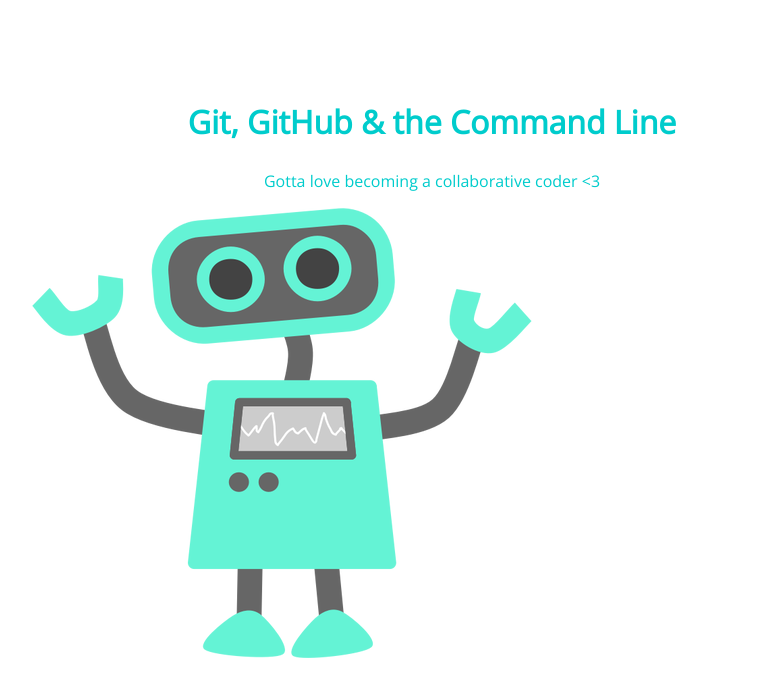
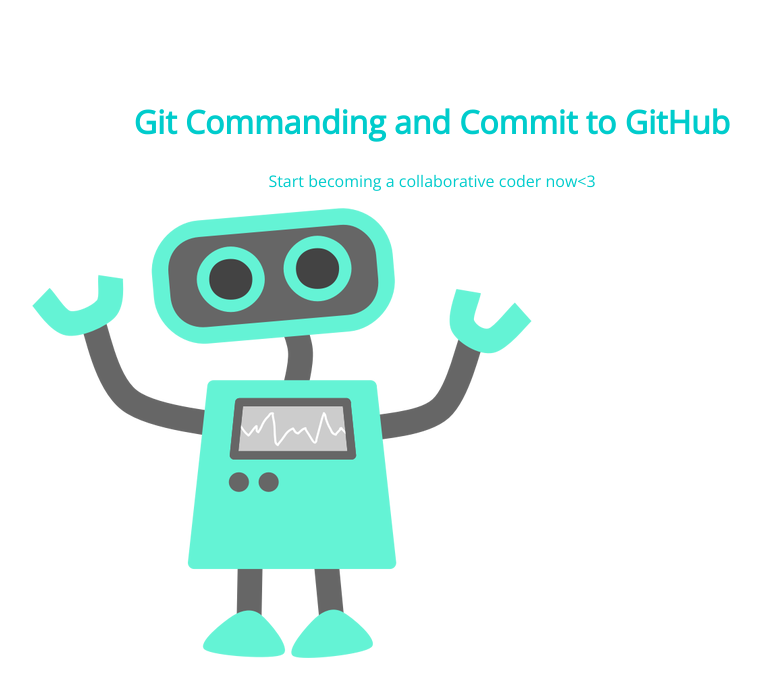
Before and after one commit to boeschthomas/105-project, a plain HTML site: page index.html in a window 1280 px wide. Shown: the whole page, without its empty margins (208-969 px from the left). Drawn offline with nearby package versions, Linux system fonts and the light colour scheme.

Commit message:
changed header and paragraph

```diff
--- a/index.html
+++ b/index.html
@@ -8,8 +8,8 @@
 </head>
 <body>
 	<section>
-		<h1>Git, GitHub & the Command Line</h1>
-		<p>Gotta love becoming a collaborative coder <3</p>
+		<h1>Git Commanding and Commit to GitHub</h1>
+		<p>Start becoming a collaborative coder now<3</p>
 		<img src="img/happy-blue-robot.png">
 	</section>
 </body>
```
